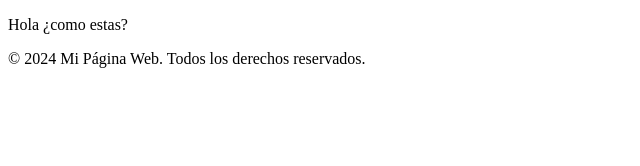
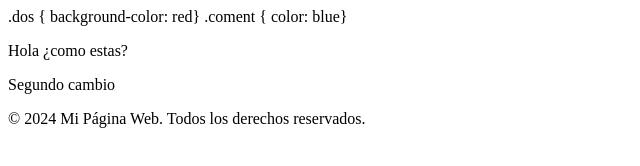
Before and after one commit to Rzmsdo/myfistrepo, a plain HTML site: page index.html in a window 1280 px wide. Shown: the whole page, without its empty margins (0-640 px from the left). Drawn offline with Linux system fonts and the light colour scheme.

Commit message:
Update index.html
Se añade <Styles>

```diff
--- a/index.html
+++ b/index.html
@@ -5,10 +5,17 @@
     <meta name="viewport" content="width=device-width, initial-scale=1.0">
     <title>Mi Página Web</title>
     <meta name="description" content="Descripción de la página web para mejorar su visibilidad en buscadores.">
-    <link rel="stylesheet" href="styles.css"> <!-- Enlace a tu archivo CSS externo -->
+
+    <styles>
+        .dos { background-color: red}
+        .coment { color: blue}
+    </styles>
 </head>
 <body>
 <div> <p>Hola ¿como estas?</p></div>
+    <div class="dos">
+        <p class="coment"> Segundo cambio </p>
+    </div>
 
     <footer>
         <p>&copy; 2024 Mi Página Web. Todos los derechos reservados.</p>
```
